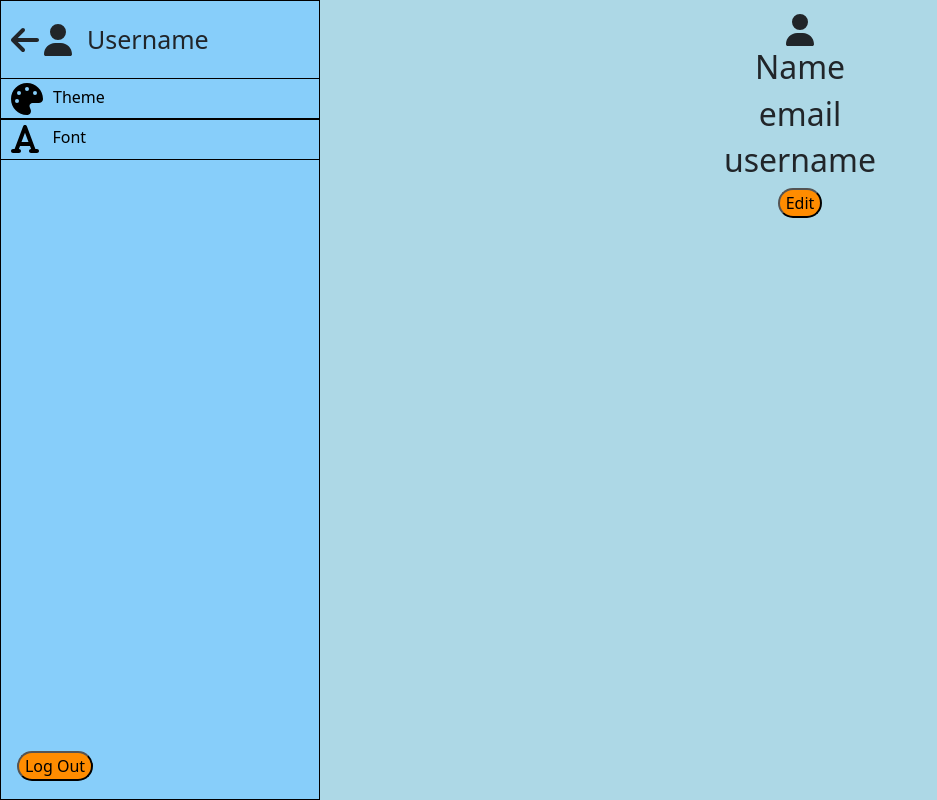
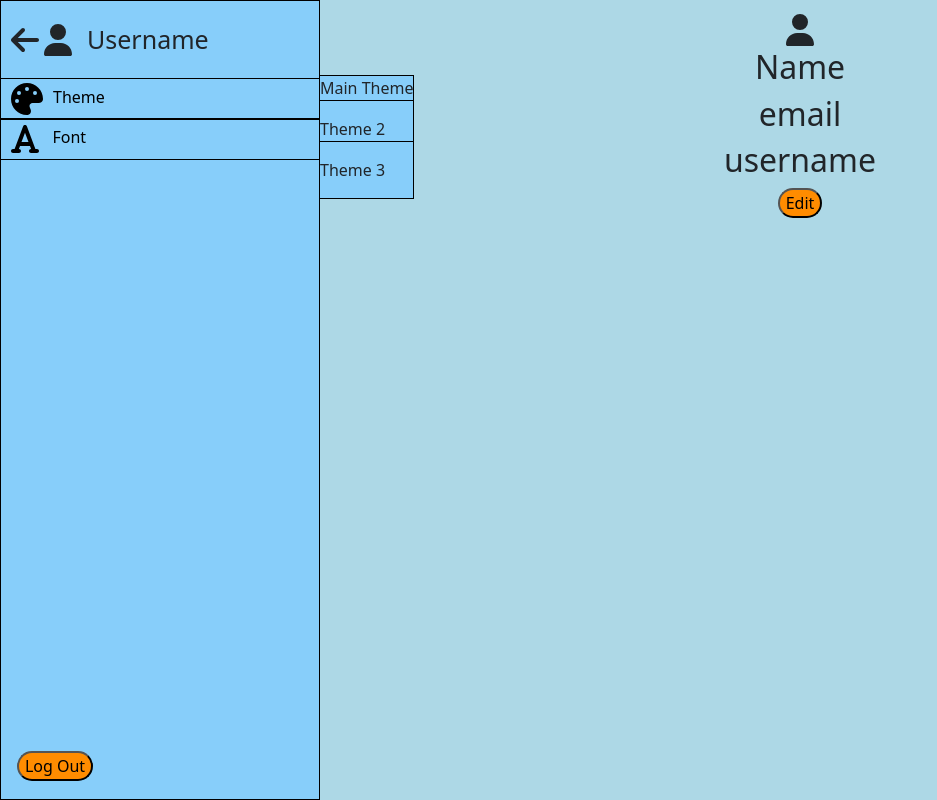
Before and after one commit to Ahmad-ayoub/Voca, a React (Create React App) app: page /SettingsPage in a window 1280 px wide. Both pictures are taken after a click on the button "Theme". Shown: the whole page, without its empty margins (0-937 px from the left). Built offline with nearby package versions, Linux system fonts and the light colour scheme.

Commit message:
working on the css for settings page

```diff
--- a/src/Components/SettingsPage/SettingsPage.css
+++ b/src/Components/SettingsPage/SettingsPage.css
@@ -138,7 +138,7 @@
 
 .themeSelection {
   width: "10vh";
-  height: "10vh";
+  height: "3vh";
   background-color: lightskyblue;
   outline: 1px solid black;
   z-index: 1;
@@ -156,10 +156,34 @@
   transform: translate(0px, 14.5vh);
 }
 
-.mainThemeLayout {
+.themeonelayout {
   border-bottom: 1px solid #000000;
+}
+
+.themeonelayout:hover {
+  background-color: #6495ed;
 }
 
 .themetwolayout {
   border-bottom: 1px solid #000000;
 }
+
+.themetwolayout:hover {
+  background-color: #6495ed;
+}
+
+.fontonelayout {
+  border-bottom: 1px solid #000000;
+}
+
+.fontonelayout:hover {
+  background-color: #6495ed;
+}
+
+.fonttwolayout {
+  border-bottom: 1px solid #000000;
+}
+
+.fonttwolayout:hover {
+  background-color: #6495ed;
+}
--- a/src/Components/SettingsPage/settingsPage.js
+++ b/src/Components/SettingsPage/settingsPage.js
@@ -38,7 +38,7 @@ const SettingsPage = () => {
         <div className="button_layout">
           <div
             onMouseEnter={() => setIsThemeHovered(true)}
-            onMouseLeave={() => setIsThemeHovered(false)}
+            // onMouseLeave={() => setIsThemeHovered(false)}
             className="button_layout_one"
           >
             <button className="button_shape">
@@ -71,12 +71,12 @@ const SettingsPage = () => {
         {isThemeHovered && (
           <div
             onMouseEnter={() => setIsThemeHovered(true)}
-            onMouseLeave={() => setIsThemeHovered(false)}
+            // onMouseLeave={() => setIsThemeHovered(false)}
             className="themeSelection"
           >
-            <p className="mainThemeLayout">Main Theme</p>
+            <p className="themeonelayout">Main Theme</p>
             <p className="themetwolayout">Theme 2</p>
-            <p>Theme 3</p>
+            <p className="themethreelayout">Theme 3</p>
           </div>
         )}
         {isFontHovered && (
@@ -85,9 +85,9 @@ const SettingsPage = () => {
             onMouseLeave={() => setIsFontHovered(false)}
             className="fontSelection"
           >
-            <p className="mainThemeLayout">16px</p>
-            <p className="themetwolayout">20px</p>
-            <p>26px</p>
+            <p className="fontonelayout">16px</p>
+            <p className="fonttwolayout">20px</p>
+            <p className="fontthreelayout">26px</p>
           </div>
         )}
         <section className="user_credentials">
```
